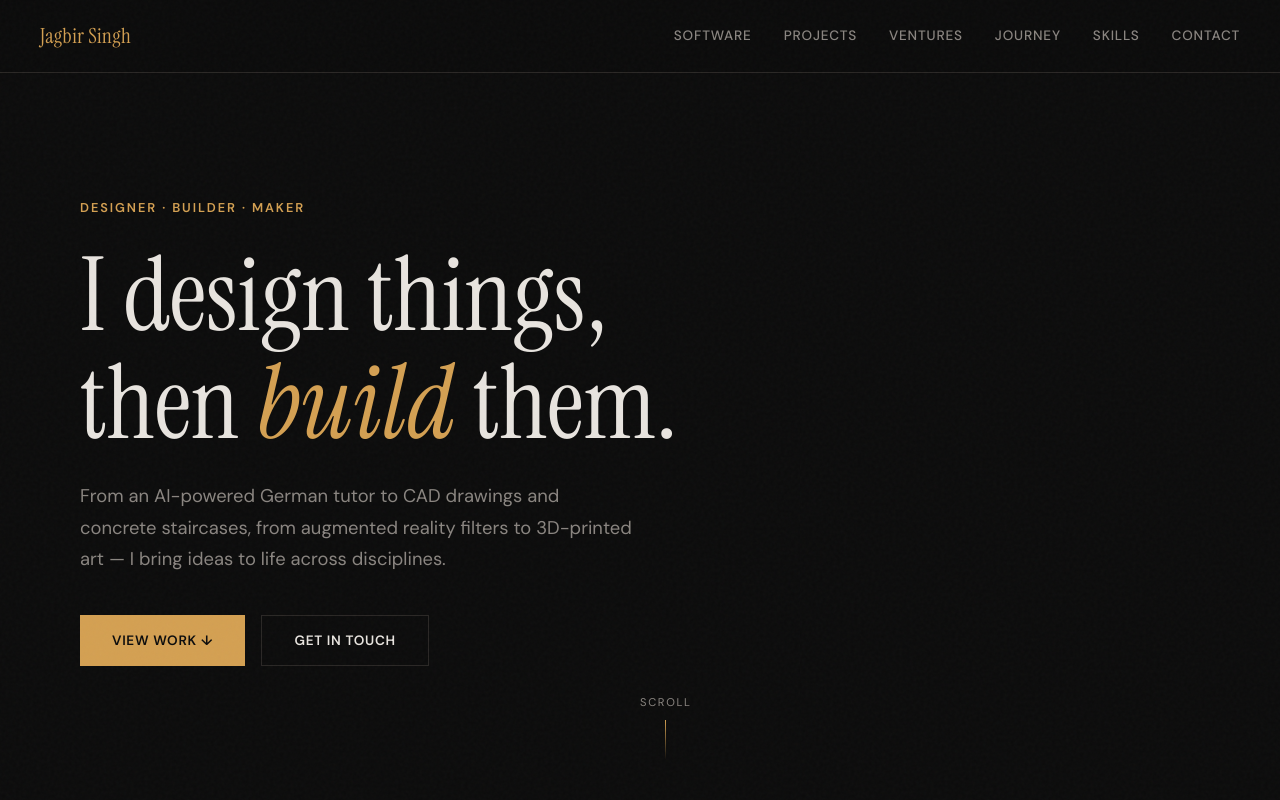
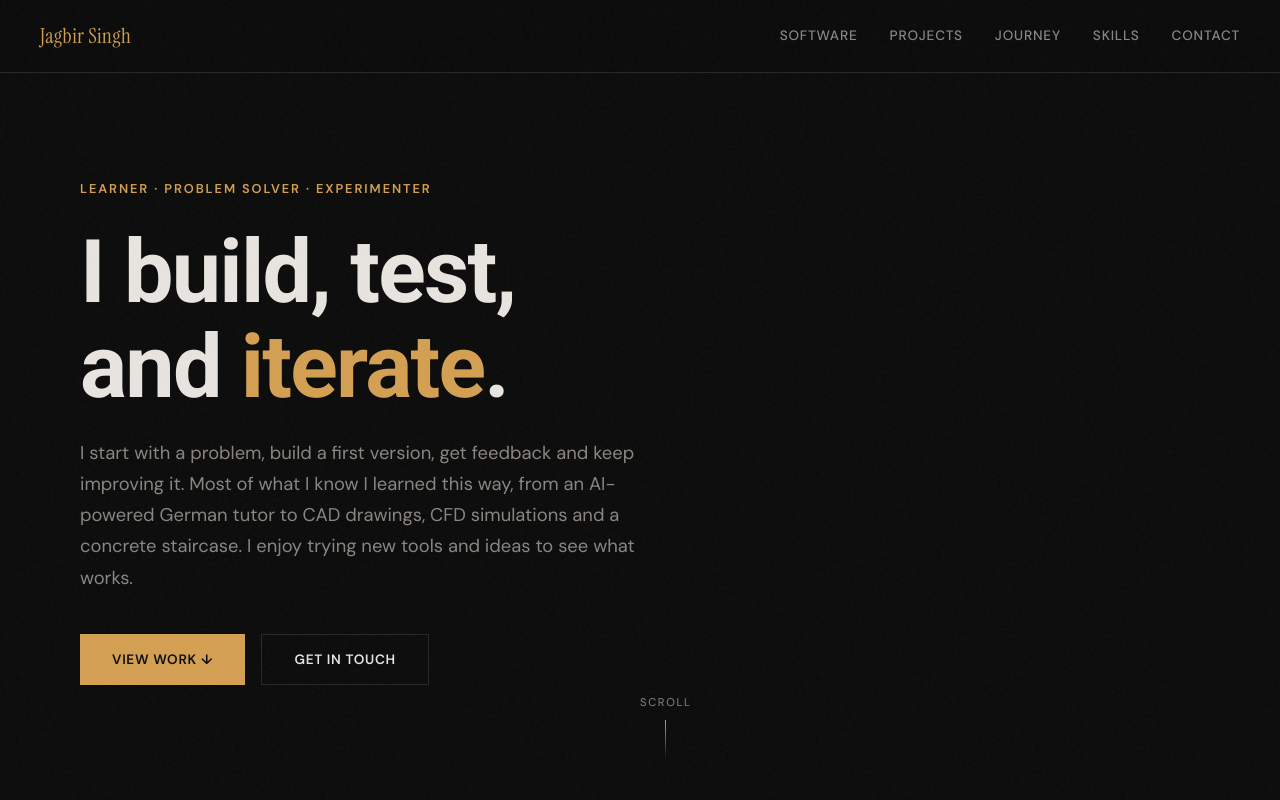
Before and after one commit to Jagbir77/Portfolio, a plain HTML site: page index.html in a window 1280 px wide. Shown: the top 800 px of the page. Drawn offline with Linux system fonts and the light colour scheme.

Commit message:
Update hero text and font, remove Ventures from menu
- New hero text: learner, problem solver, build-and-iterate approach
- Hero heading now uses bold Roboto
- Removed the Ventures link from the top navigation (section kept)

Co-Authored-By: Claude Opus 5.5 <noreply@anthropic.com>
Claude-Session: https://claude.ai/code/session_01HXr2KnHZDByRyLxFFgzLt1

```diff
--- a/index.html
+++ b/index.html
@@ -6,7 +6,7 @@
   <title>Jagbir Singh — Portfolio</title>
   <link rel="preconnect" href="https://fonts.googleapis.com">
   <link rel="preconnect" href="https://fonts.gstatic.com" crossorigin>
-  <link href="https://fonts.googleapis.com/css2?family=DM+Sans:ital,opsz,wght@0,9..40,300;0,9..40,400;0,9..40,500;0,9..40,600;0,9..40,700;1,9..40,400&family=Instrument+Serif:ital@0;1&display=swap" rel="stylesheet">
+  <link href="https://fonts.googleapis.com/css2?family=DM+Sans:ital,opsz,wght@0,9..40,300;0,9..40,400;0,9..40,500;0,9..40,600;0,9..40,700;1,9..40,400&family=Instrument+Serif:ital@0;1&family=Roboto:wght@700;900&display=swap" rel="stylesheet">
   <style>
     *, *::before, *::after { margin: 0; padding: 0; box-sizing: border-box; }
 
@@ -126,17 +126,18 @@
     }
 
     .hero h1 {
-      font-family: var(--serif);
-      font-size: clamp(3rem, 8vw, 6.5rem);
-      line-height: 1.05;
-      font-weight: 400;
+      font-family: 'Roboto', system-ui, sans-serif;
+      font-size: clamp(2.6rem, 7vw, 5.5rem);
+      line-height: 1.08;
+      font-weight: 700;
+      letter-spacing: -0.02em;
       margin-bottom: 1.5rem;
       opacity: 0;
       animation: fadeUp 0.8s ease 0.4s forwards;
     }
 
     .hero h1 em {
-      font-style: italic;
+      font-style: normal;
       color: var(--accent);
     }
 
@@ -821,7 +822,6 @@
     <div class="nav-links" id="navLinks">
       <a href="#software">Software</a>
       <a href="#projects">Projects</a>
-      <a href="#ventures">Ventures</a>
       <a href="#experience">Journey</a>
       <a href="#skills">Skills</a>
       <a href="#contact">Contact</a>
@@ -833,10 +833,10 @@
 
   <!-- HERO -->
   <header class="hero">
-    <div class="hero-eyebrow">Designer · Builder · Maker</div>
-    <h1>I design things,<br>then <em>build</em> them.</h1>
+    <div class="hero-eyebrow">Learner · Problem Solver · Experimenter</div>
+    <h1>I build, test,<br>and <em>iterate</em>.</h1>
     <p class="hero-sub">
-      From an AI-powered German tutor to CAD drawings and concrete staircases, from augmented reality filters to 3D-printed art — I bring ideas to life across disciplines.
+      I start with a problem, build a first version, get feedback and keep improving it. Most of what I know I learned this way, from an AI-powered German tutor to CAD drawings, CFD simulations and a concrete staircase. I enjoy trying new tools and ideas to see what works.
     </p>
     <div class="hero-cta">
       <a href="#software" class="btn btn-primary">View Work ↓</a>
```
